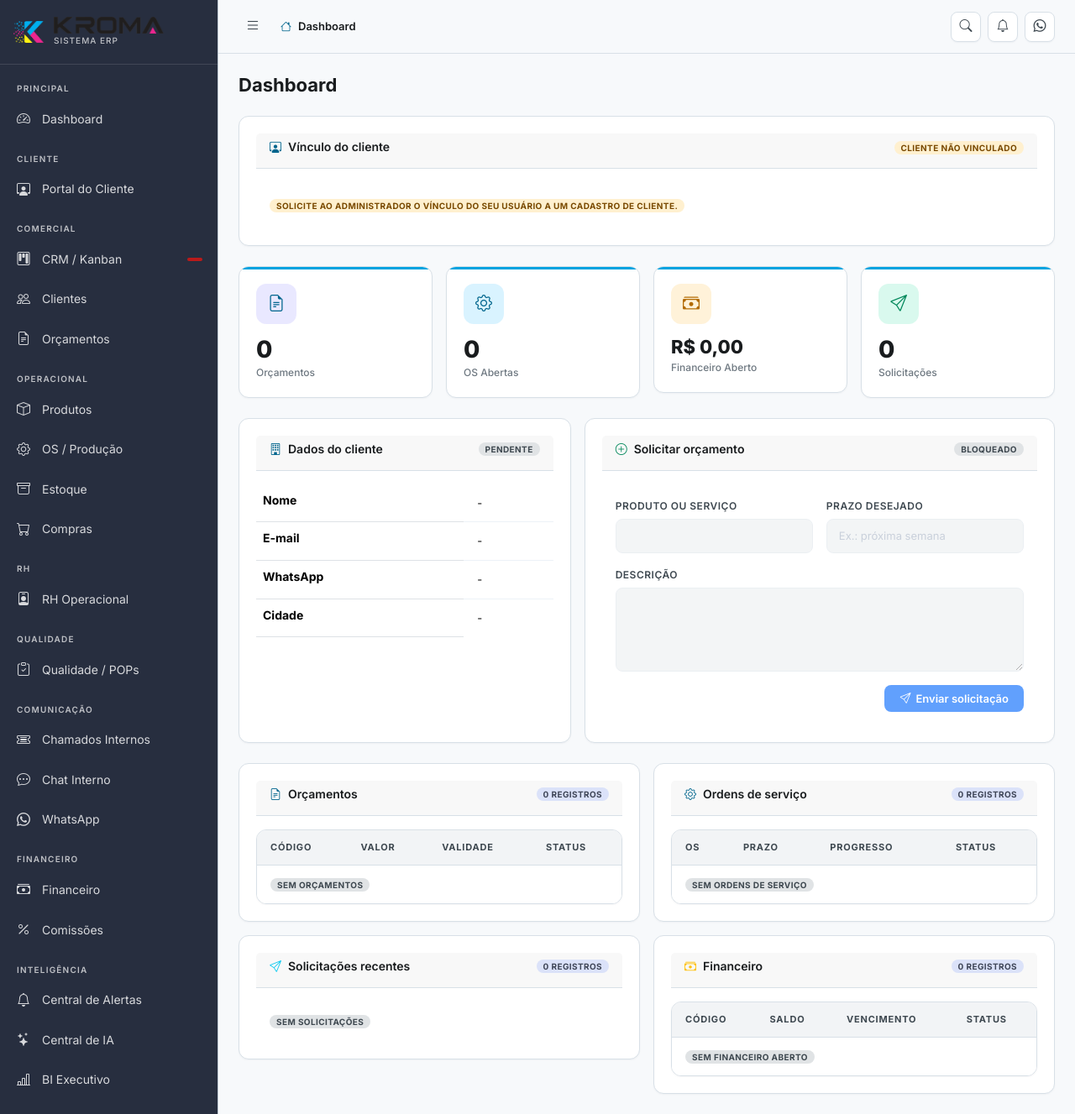
After one commit to luizaugustovb/kroma, a PHP site: the page made by app/Views/portal/index.php in a window 1280 px wide. The commit adds this page. Shown: the whole page at 84% size. Run offline with PHP 8.4, Linux system fonts and the light colour scheme; the template is opened without the code that fills it, so the values that code supplies are empty; some libraries are stand-ins or nearby versions.

Commit message:
adiciona portal do cliente

```diff
--- a/app/Views/layouts/main.php
+++ b/app/Views/layouts/main.php
@@ -17,6 +17,7 @@ $csrfToken  = Auth::csrfToken();
 $titulo     = $titulo ?? 'Dashboard';
 $subtitulo  = $subtitulo ?? '';
 $breadcrumbs = $breadcrumbs ?? [];
+$homeUrl = Auth::pode('dashboard') ? '/dashboard' : (Auth::pode('portal') ? '/portal' : '/perfil');
 
 // Alertas
 $notifCount = 0;
@@ -75,6 +76,7 @@ $iniciais = implode('', array_map(fn($p) => strtoupper($p[0]), array_slice(explo
         <nav class="sidebar-nav" id="sidebarNav">
 
             <!-- Principal -->
+            <?php if (Auth::pode('dashboard')): ?>
             <div class="nav-group">
                 <div class="nav-group-label">Principal</div>
                 <a href="<?= APP_URL ?>/dashboard" class="nav-item" data-tooltip="Dashboard">
@@ -82,6 +84,18 @@ $iniciais = implode('', array_map(fn($p) => strtoupper($p[0]), array_slice(explo
                     <span class="nav-label">Dashboard</span>
                 </a>
             </div>
+            <?php endif; ?>
+
+            <!-- Cliente -->
+            <?php if (Auth::pode('portal')): ?>
+            <div class="nav-group">
+                <div class="nav-group-label">Cliente</div>
+                <a href="<?= APP_URL ?>/portal" class="nav-item" data-tooltip="Portal do Cliente">
+                    <i class="bi bi-person-workspace"></i>
+                    <span class="nav-label">Portal do Cliente</span>
+                </a>
+            </div>
+            <?php endif; ?>
 
             <!-- Comercial -->
             <?php if (Auth::pode('crm') || Auth::pode('clientes') || Auth::pode('orcamentos')): ?>
@@ -318,7 +332,7 @@ $iniciais = implode('', array_map(fn($p) => strtoupper($p[0]), array_slice(explo
 
             <!-- Breadcrumb -->
             <div class="topbar-breadcrumb">
-                <a href="<?= APP_URL ?>/dashboard"><i class="bi bi-house"></i></a>
+                <a href="<?= APP_URL . $homeUrl ?>"><i class="bi bi-house"></i></a>
                 <?php foreach ($breadcrumbs as $crumb): ?>
                     <i class="bi bi-chevron-right" style="font-size:10px"></i>
                     <?php if (!empty($crumb['url'])): ?>
@@ -341,17 +355,21 @@ $iniciais = implode('', array_map(fn($p) => strtoupper($p[0]), array_slice(explo
                 </a>
 
                 <!-- Notificações -->
+                <?php if (Auth::pode('alertas')): ?>
                 <a href="<?= APP_URL ?>/alertas" class="topbar-btn" id="notif-btn" data-bs-toggle="tooltip" title="Central de Alertas">
                     <i class="bi bi-bell"></i>
                     <?php if ($notifCount > 0): ?>
                     <span class="badge" id="notif-badge"><?= $notifCount ?></span>
                     <?php endif; ?>
                 </a>
+                <?php endif; ?>
 
                 <!-- WhatsApp -->
+                <?php if (Auth::pode('whatsapp')): ?>
                 <a href="<?= APP_URL ?>/whatsapp" class="topbar-btn" data-bs-toggle="tooltip" title="WhatsApp">
                     <i class="bi bi-whatsapp"></i>
                 </a>
+                <?php endif; ?>
             </div>
         </header>
 
--- /dev/null
+++ b/app/Views/portal/index.php
@@ -0,0 +1,313 @@
+<?php
+use App\Services\Auth;
+
+$csrfToken = Auth::csrfToken();
+
+$orcamentoClasses = [
+    'rascunho' => 'badge-secondary',
+    'em_calculo' => 'badge-warning',
+    'enviado' => 'badge-info',
+    'aprovado' => 'badge-success',
+    'recusado' => 'badge-danger',
+    'cancelado' => 'badge-danger',
+    'expirado' => 'badge-secondary',
+];
+$ordemClasses = [
+    'aberta' => 'badge-secondary',
+    'em_producao' => 'badge-primary',
+    'aguardando' => 'badge-warning',
+    'finalizada' => 'badge-success',
+    'cancelada' => 'badge-danger',
+];
+$prioridadeClasses = [
+    'baixa' => 'badge-secondary',
+    'media' => 'badge-info',
+    'alta' => 'badge-warning',
+    'urgente' => 'badge-danger',
+];
+$financeiroClasses = [
+    'aberto' => 'badge-info',
+    'parcial' => 'badge-warning',
+    'pago' => 'badge-success',
+    'cancelado' => 'badge-danger',
+];
+$leadClasses = [
+    'novo_lead' => 'badge-info',
+    'primeiro_contato' => 'badge-primary',
+    'orcamento_rapido' => 'badge-warning',
+    'orcamento_ia' => 'badge-primary',
+    'orcamento_enviado' => 'badge-info',
+    'negociacao' => 'badge-warning',
+    'aprovado' => 'badge-success',
+    'em_producao' => 'badge-primary',
+    'entregue' => 'badge-success',
+    'pos_venda' => 'badge-info',
+    'recorrencia' => 'badge-primary',
+    'perdido' => 'badge-danger',
+];
+$leadLabels = [
+    'novo_lead' => 'Novo lead',
+    'primeiro_contato' => 'Primeiro contato',
+    'orcamento_rapido' => 'Orçamento rápido',
+    'orcamento_ia' => 'Orçamento IA',
+    'orcamento_enviado' => 'Orçamento enviado',
+    'negociacao' => 'Negociação',
+    'aprovado' => 'Aprovado',
+    'em_producao' => 'Em produção',
+    'entregue' => 'Entregue',
+    'pos_venda' => 'Pós-venda',
+    'recorrencia' => 'Recorrência',
+    'perdido' => 'Perdido',
+];
+
+function portalMoeda(float $valor): string {
+    return 'R$ ' . number_format($valor, 2, ',', '.');
+}
+
+function portalData(?string $data): string {
+    return $data ? date('d/m/Y', strtotime($data)) : '-';
+}
+
+function portalPrazoBadge(?string $data, string $status): array {
+    if (!$data) {
+        return ['badge-secondary', 'Sem prazo'];
+    }
+    if (!in_array($status, ['finalizada', 'cancelada', 'pago'], true) && $data < date('Y-m-d')) {
+        return ['badge-danger', 'Vencido'];
+    }
+    if ($data === date('Y-m-d')) {
+        return ['badge-warning', 'Hoje'];
+    }
+    return ['badge-info', portalData($data)];
+}
+?>
+
+<?php if (!$cliente): ?>
+<div class="card mb-4">
+    <div class="card-header">
+        <h6 class="card-title"><i class="bi bi-person-workspace me-2 text-primary-kroma"></i>Vínculo do cliente</h6>
+        <span class="badge badge-warning">Cliente não vinculado</span>
+    </div>
+    <div class="p-3">
+        <span class="badge badge-warning">Solicite ao administrador o vínculo do seu usuário a um cadastro de cliente.</span>
+    </div>
+</div>
+<?php endif; ?>
+
+<div class="row g-3 mb-4">
+    <div class="col-6 col-md-3">
+        <div class="kpi-card">
+            <div class="kpi-icon primary"><i class="bi bi-file-earmark-text"></i></div>
+            <div class="kpi-value"><?= (int)$resumo['orcamentos'] ?></div>
+            <div class="kpi-label">Orçamentos</div>
+        </div>
+    </div>
+    <div class="col-6 col-md-3">
+        <div class="kpi-card">
+            <div class="kpi-icon info"><i class="bi bi-gear"></i></div>
+            <div class="kpi-value"><?= (int)$resumo['os_abertas'] ?></div>
+            <div class="kpi-label">OS Abertas</div>
+        </div>
+    </div>
+    <div class="col-6 col-md-3">
+        <div class="kpi-card">
+            <div class="kpi-icon warning"><i class="bi bi-cash-stack"></i></div>
+            <div class="kpi-value" style="font-size:22px"><?= portalMoeda((float)$resumo['financeiro_aberto']) ?></div>
+            <div class="kpi-label">Financeiro Aberto</div>
+        </div>
+    </div>
+    <div class="col-6 col-md-3">
+        <div class="kpi-card">
+            <div class="kpi-icon success"><i class="bi bi-send"></i></div>
+            <div class="kpi-value"><?= (int)$resumo['solicitacoes'] ?></div>
+            <div class="kpi-label">Solicitações</div>
+        </div>
+    </div>
+</div>
+
+<div class="row g-3 mb-4">
+    <div class="col-xl-5">
+        <div class="card h-100">
+            <div class="card-header">
+                <h6 class="card-title"><i class="bi bi-building me-2 text-primary-kroma"></i>Dados do cliente</h6>
+                <span class="badge <?= $cliente ? 'badge-success' : 'badge-secondary' ?>"><?= $cliente ? 'Vinculado' : 'Pendente' ?></span>
+            </div>
+            <div class="table-responsive">
+                <table class="table mb-0">
+                    <tbody>
+                        <tr><th>Nome</th><td><?= htmlspecialchars($cliente['nome'] ?? '-') ?></td></tr>
+                        <tr><th>E-mail</th><td><?= htmlspecialchars($cliente['email'] ?? '-') ?></td></tr>
+                        <tr><th>WhatsApp</th><td><?= htmlspecialchars($cliente['whatsapp'] ?? '-') ?></td></tr>
+                        <tr><th>Cidade</th><td><?= htmlspecialchars(trim(($cliente['cidade'] ?? '') . ' ' . ($cliente['estado'] ?? '')) ?: '-') ?></td></tr>
+                    </tbody>
+                </table>
+            </div>
+        </div>
+    </div>
+
+    <div class="col-xl-7">
+        <div class="card h-100">
+            <div class="card-header">
+                <h6 class="card-title"><i class="bi bi-plus-circle me-2 text-success-kroma"></i>Solicitar orçamento</h6>
+                <span class="badge <?= $cliente ? 'badge-info' : 'badge-secondary' ?>"><?= $cliente ? 'Disponível' : 'Bloqueado' ?></span>
+            </div>
+            <form action="<?= APP_URL ?>/portal/solicitar-orcamento" method="POST" class="p-3" data-loading>
+                <input type="hidden" name="csrf_token" value="<?= $csrfToken ?>">
+                <div class="row g-3">
+                    <div class="col-md-6">
+                        <label class="form-label">Produto ou serviço</label>
+                        <input class="form-control" name="produto_interesse" maxlength="300" required <?= $cliente ? '' : 'disabled' ?>>
+                    </div>
+                    <div class="col-md-6">
+                        <label class="form-label">Prazo desejado</label>
+                        <input class="form-control" name="prazo_desejado" maxlength="120" placeholder="Ex.: próxima semana" <?= $cliente ? '' : 'disabled' ?>>
+                    </div>
+                    <div class="col-12">
+                        <label class="form-label">Descrição</label>
+                        <textarea class="form-control" name="descricao" rows="4" required <?= $cliente ? '' : 'disabled' ?>></textarea>
+                    </div>
+                    <div class="col-12 d-flex justify-content-end">
+                        <button class="btn btn-primary" type="submit" <?= $cliente ? '' : 'disabled' ?>><i class="bi bi-send"></i> Enviar solicitação</button>
+                    </div>
+                </div>
+            </form>
+        </div>
+    </div>
+</div>
+
+<div class="row g-3">
+    <div class="col-xl-6">
+        <div class="card mb-3">
+            <div class="card-header">
+                <h6 class="card-title"><i class="bi bi-file-earmark-text me-2 text-primary-kroma"></i>Orçamentos</h6>
+                <span class="badge badge-info"><?= count($orcamentos) ?> registros</span>
+            </div>
+            <div class="table-wrapper">
+                <table class="table">
+                    <thead>
+                        <tr>
+                            <th>Código</th>
+                            <th>Valor</th>
+                            <th>Validade</th>
+                            <th>Status</th>
+                        </tr>
+                    </thead>
+                    <tbody>
+                        <?php foreach ($orcamentos as $orcamento): ?>
+                        <?php [$validadeClass, $validadeLabel] = portalPrazoBadge($orcamento['validade'], $orcamento['status']); ?>
+                        <tr>
+                            <td><strong><?= htmlspecialchars($orcamento['codigo']) ?></strong><div class="small text-muted"><?= htmlspecialchars($orcamento['titulo']) ?></div></td>
+                            <td><strong><?= portalMoeda((float)$orcamento['total']) ?></strong></td>
+                            <td><span class="badge <?= $validadeClass ?>"><?= $validadeLabel ?></span></td>
+                            <td><span class="badge <?= $orcamentoClasses[$orcamento['status']] ?? 'badge-secondary' ?>"><?= $statusOrcamento[$orcamento['status']] ?? $orcamento['status'] ?></span></td>
+                        </tr>
+                        <?php endforeach; ?>
+                        <?php if (empty($orcamentos)): ?>
+                        <tr><td colspan="4"><span class="badge badge-secondary">Sem orçamentos</span></td></tr>
+                        <?php endif; ?>
+                    </tbody>
+                </table>
+            </div>
+        </div>
+
+        <div class="card">
+            <div class="card-header">
+                <h6 class="card-title"><i class="bi bi-send me-2 text-info"></i>Solicitações recentes</h6>
+                <span class="badge badge-info"><?= count($solicitacoes) ?> registros</span>
+            </div>
+            <div class="p-3 d-flex flex-column gap-2">
+                <?php foreach ($solicitacoes as $solicitacao): ?>
+                <div class="border-kroma rounded-kroma p-2">
+                    <div class="d-flex justify-content-between gap-2">
+                        <strong><?= htmlspecialchars($solicitacao['produto_interesse'] ?: 'Solicitação') ?></strong>
+                        <span class="badge <?= $leadClasses[$solicitacao['estagio']] ?? 'badge-secondary' ?>"><?= $leadLabels[$solicitacao['estagio']] ?? $solicitacao['estagio'] ?></span>
+                    </div>
+                    <span class="badge badge-secondary"><?= portalData($solicitacao['created_at']) ?></span>
+                </div>
+                <?php endforeach; ?>
+                <?php if (empty($solicitacoes)): ?>
+                    <span class="badge badge-secondary align-self-start">Sem solicitações</span>
+                <?php endif; ?>
+            </div>
+        </div>
+    </div>
+
+    <div class="col-xl-6">
+        <div class="card mb-3">
+            <div class="card-header">
+                <h6 class="card-title"><i class="bi bi-gear me-2 text-primary-kroma"></i>Ordens de serviço</h6>
+                <span class="badge badge-info"><?= count($ordens) ?> registros</span>
+            </div>
+            <div class="table-wrapper">
+                <table class="table">
+                    <thead>
+                        <tr>
+                            <th>OS</th>
+                            <th>Prazo</th>
+                            <th>Progresso</th>
+                            <th>Status</th>
+                        </tr>
+                    </thead>
+                    <tbody>
+                        <?php foreach ($ordens as $ordem): ?>
+                        <?php
+                            $totalEtapas = max(1, (int)$ordem['total_etapas']);
+                            $progresso = round(((int)$ordem['etapas_concluidas'] / $totalEtapas) * 100);
+                            [$prazoClass, $prazoLabel] = portalPrazoBadge($ordem['data_prometida'], $ordem['status']);
+                        ?>
+                        <tr>
+                            <td>
+                                <strong><?= htmlspecialchars($ordem['codigo']) ?></strong>
+                                <div class="small text-muted"><?= htmlspecialchars($ordem['titulo']) ?></div>
+                                <span class="badge <?= $prioridadeClasses[$ordem['prioridade']] ?? 'badge-secondary' ?>"><?= $prioridadeLabels[$ordem['prioridade']] ?? $ordem['prioridade'] ?></span>
+                            </td>
+                            <td><span class="badge <?= $prazoClass ?>"><?= $prazoLabel ?></span></td>
+                            <td><span class="badge badge-info"><?= $progresso ?>%</span></td>
+                            <td><span class="badge <?= $ordemClasses[$ordem['status']] ?? 'badge-secondary' ?>"><?= $statusOrdem[$ordem['status']] ?? $ordem['status'] ?></span></td>
+                        </tr>
+                        <?php endforeach; ?>
+                        <?php if (empty($ordens)): ?>
+                        <tr><td colspan="4"><span class="badge badge-secondary">Sem ordens de serviço</span></td></tr>
+                        <?php endif; ?>
+                    </tbody>
+                </table>
+            </div>
+        </div>
+
+        <div class="card">
+            <div class="card-header">
+                <h6 class="card-title"><i class="bi bi-cash-stack me-2 text-warning"></i>Financeiro</h6>
+                <span class="badge badge-info"><?= count($financeiro) ?> registros</span>
+            </div>
+            <div class="table-wrapper">
+                <table class="table">
+                    <thead>
+                        <tr>
+                            <th>Código</th>
+                            <th>Saldo</th>
+                            <th>Vencimento</th>
+                            <th>Status</th>
+                        </tr>
+                    </thead>
+                    <tbody>
+                        <?php foreach ($financeiro as $conta): ?>
+                        <?php
+                            $saldo = max(0, (float)$conta['valor'] - (float)$conta['valor_pago']);
+                            [$vencimentoClass, $vencimentoLabel] = portalPrazoBadge($conta['vencimento'], $conta['status']);
+                        ?>
+                        <tr>
+                            <td><strong><?= htmlspecialchars($conta['codigo']) ?></strong><div class="small text-muted"><?= htmlspecialchars($conta['descricao']) ?></div></td>
+                            <td><span class="badge <?= $saldo > 0 ? 'badge-warning' : 'badge-success' ?>"><?= portalMoeda($saldo) ?></span></td>
+                            <td><span class="badge <?= $vencimentoClass ?>"><?= $vencimentoLabel ?></span></td>
+                            <td><span class="badge <?= $financeiroClasses[$conta['status']] ?? 'badge-secondary' ?>"><?= $statusFinanceiro[$conta['status']] ?? $conta['status'] ?></span></td>
+                        </tr>
+                        <?php endforeach; ?>
+                        <?php if (empty($financeiro)): ?>
+                        <tr><td colspan="4"><span class="badge badge-secondary">Sem financeiro aberto</span></td></tr>
+                        <?php endif; ?>
+                    </tbody>
+                </table>
+            </div>
+        </div>
+    </div>
+</div>
--- a/app/routes.php
+++ b/app/routes.php
@@ -32,6 +32,10 @@ $router->post('/install', 'InstallController@instalar');
 $router->get('/dashboard', 'DashboardController@index');
 $router->get('/dashboard/dados', 'DashboardController@dados');
 $router->get('/alertas', 'AlertaController@index');
+
+// Portal do Cliente
+$router->get('/portal', 'PortalController@index');
+$router->post('/portal/solicitar-orcamento', 'PortalController@solicitarOrcamento');
 
 // BI Executivo
 $router->get('/bi', 'BiController@index');
```
Also changed, not shown: app/Controllers/AuthController.php (+8 -3 lines), app/Controllers/DashboardController.php (+12 -0 lines), app/Controllers/PortalController.php (added, +255 -0 lines), app/Controllers/UsuarioController.php (+18 -2 lines), app/Views/usuarios/form.php (+11 -0 lines), app/Views/usuarios/index.php (+8 -0 lines), app/Views/usuarios/show.php (+10 -0 lines), database/install.sql.
